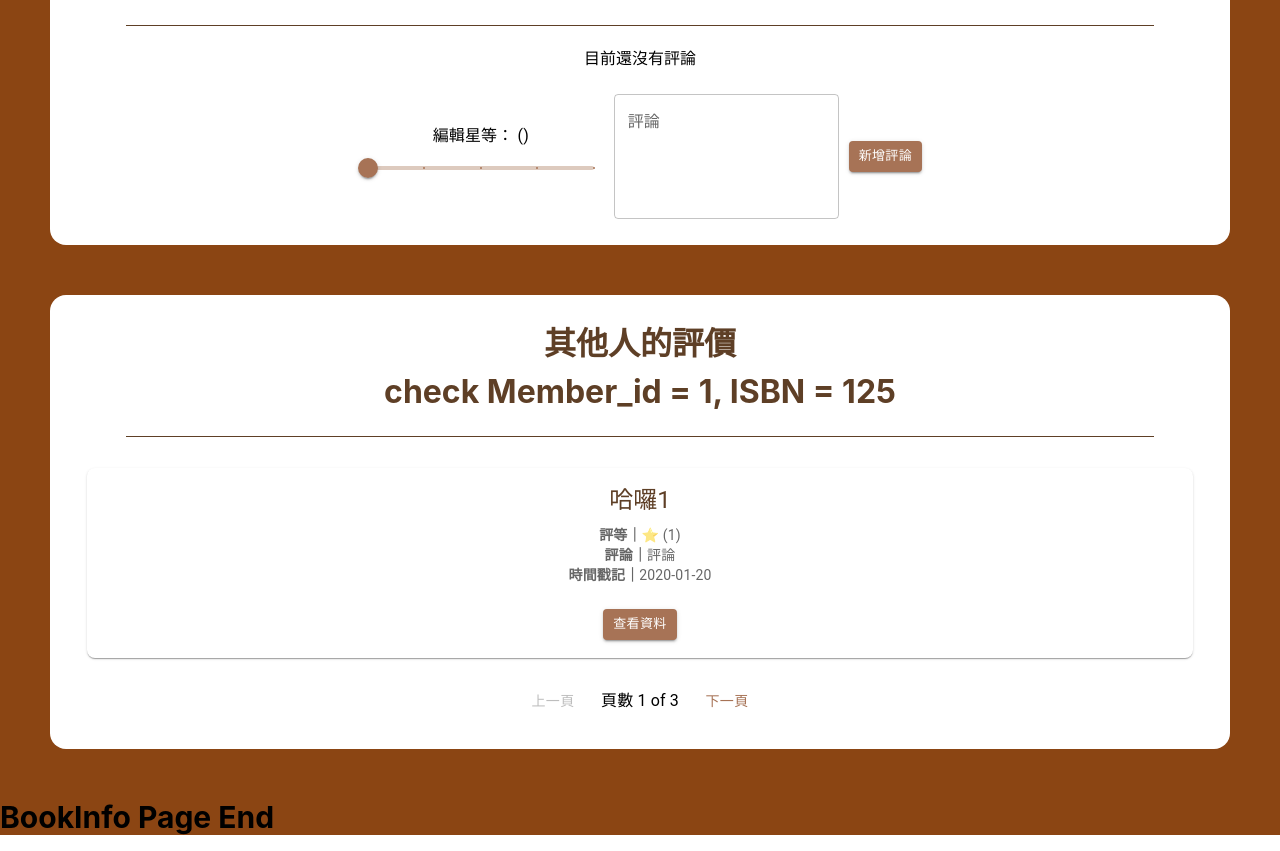
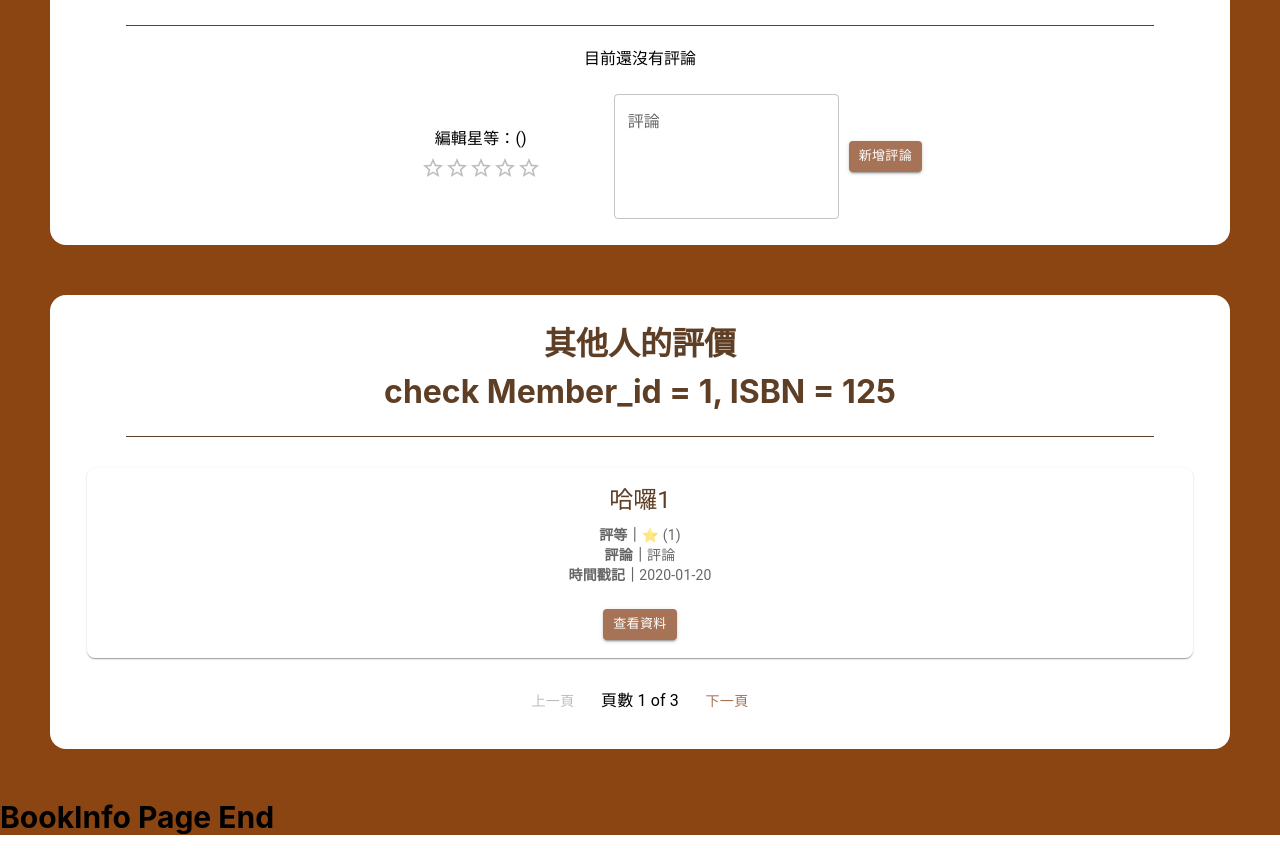
Before and after one commit to peanut0204/SAD_fp, a React (Create React App) app in the folder frontend/: page /BookInfo/1/125 in a window 1280 px wide. Shown: the part 972-1823 px from the top of the page. Built offline with nearby package versions, Linux system fonts and the light colour scheme; no server answers.

Commit message:
Update MyReview.jsx

```diff
--- a/frontend/src/components/BookInfo/MyReview.jsx
+++ b/frontend/src/components/BookInfo/MyReview.jsx
@@ -7,7 +7,7 @@ import { brownTheme } from '../../css/MyPage.js';
 import { Button } from '@mui/material';
 import React, {useState, useEffect} from 'react';
 import { TextField } from '@mui/material';
-import Slider from '@mui/material/Slider';
+import Rating from '@mui/material/Rating';
 import Typography from '@mui/material/Typography';
 
 function Review() {
@@ -135,18 +135,12 @@ function Review() {
             <>
               <div>
                 <Typography id="discrete-slider" gutterBottom>
-                  編輯星等：{getStar(editedRating)} ({editedRating})
+                  編輯星等：({editedRating})
                 </Typography>
-                <Slider
+                <Rating
+                  name="simple-controlled"
                   value={editedRating}
                   onChange={e => setEditedRating(e.target.value)}
-                  valueLabelDisplay="auto"
-                  step={1}
-                  marks
-                  min={1}
-                  max={5}
-                  aria-labelledby="discrete-slider"
-                  style={{ width: '20%' }}
                 />
               </div>
               <div>
@@ -186,18 +180,12 @@ function Review() {
             <div style={{ display: 'flex', flexDirection: 'row', alignItems: 'center', justifyContent: 'center' }}>
               <div style={{ width: '20%', margin: '0 10px' }}>
                 <Typography id="discrete-slider" gutterBottom>
-                  編輯星等：{getStar(newRating)} ({newRating})
+                  編輯星等：({newRating})
                 </Typography>
-                <Slider
+                <Rating
+                  name="simple-controlled"
                   value={newRating}
-                  onChange={(e) => setNewRating(e.target.value)}
-                  valueLabelDisplay="auto"
-                  step={1}
-                  marks
-                  min={1}
-                  max={5}
-                  aria-labelledby="discrete-slider"
-                  style={{ width: '100%' }}
+                  onChange={e => setNewRating(e.target.value)}
                 />
               </div>
               <TextField
```
